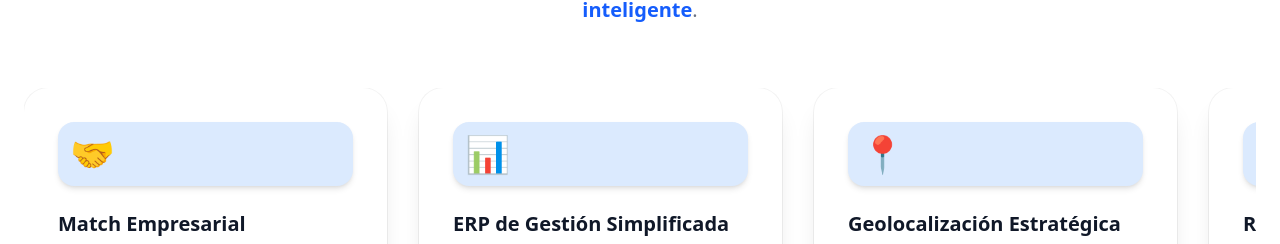
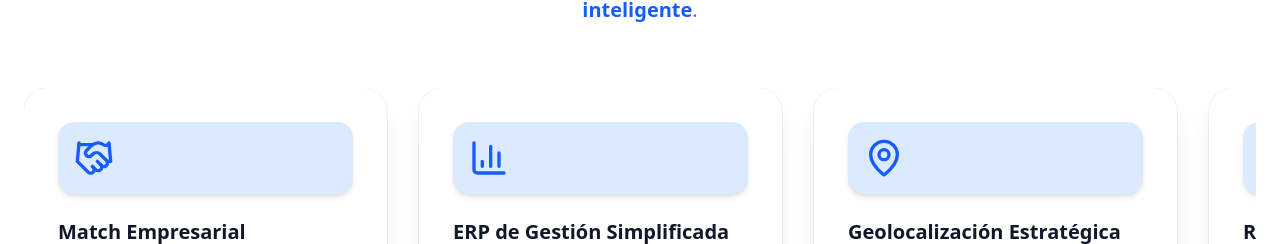
Before and after one commit to joseorteha/Nexus, a Next.js app: page / in a window 1280 px wide. Shown: the part 2778-3022 px from the top of the page. Built offline with nearby package versions, Linux system fonts and the light colour scheme.

Commit message:
mejora: reemplazo de emojis por iconos lucide-react en Features y corrección de imports Swiper

```diff
--- a/src/components/modules/landing/Features.tsx
+++ b/src/components/modules/landing/Features.tsx
@@ -1,27 +1,25 @@
 "use client";
 
+import { ShoppingCart, Handshake, BarChart3, MapPin, Users, Bell } from "lucide-react";
 import { ReactNode } from "react";
 import { Swiper, SwiperSlide } from "swiper/react";
 import { Autoplay, Pagination } from "swiper/modules";
 
-// Import Swiper styles (importarlos aquí o en globals.css)
-import "swiper/css";
-import "swiper/css/pagination";
 
 const FeatureIcon = ({ children }: { children: ReactNode }) => (
-  <div className="text-4xl bg-blue-100 text-blue-600 p-3 rounded-2xl mb-4 inline-block shadow-md">
+  <div className="bg-blue-100 text-blue-600 p-4 rounded-2xl mb-4 inline-block shadow-md">
     {children}
   </div>
 );
 
-// Iconos placeholders
+// Iconos de lucide-react
 const Icons = {
-  Marketplace: () => <FeatureIcon>🛒</FeatureIcon>,
-  Match: () => <FeatureIcon>🤝</FeatureIcon>,
-  ERP: () => <FeatureIcon>📊</FeatureIcon>,
-  Geo: () => <FeatureIcon>📍</FeatureIcon>,
-  Social: () => <FeatureIcon>👥</FeatureIcon>,
-  Alerts: () => <FeatureIcon>🔔</FeatureIcon>,
+  Marketplace: () => <FeatureIcon><ShoppingCart className="w-10 h-10" /></FeatureIcon>,
+  Match: () => <FeatureIcon><Handshake className="w-10 h-10" /></FeatureIcon>,
+  ERP: () => <FeatureIcon><BarChart3 className="w-10 h-10" /></FeatureIcon>,
+  Geo: () => <FeatureIcon><MapPin className="w-10 h-10" /></FeatureIcon>,
+  Social: () => <FeatureIcon><Users className="w-10 h-10" /></FeatureIcon>,
+  Alerts: () => <FeatureIcon><Bell className="w-10 h-10" /></FeatureIcon>,
 };
 
 export default function SolutionSection() {
```
